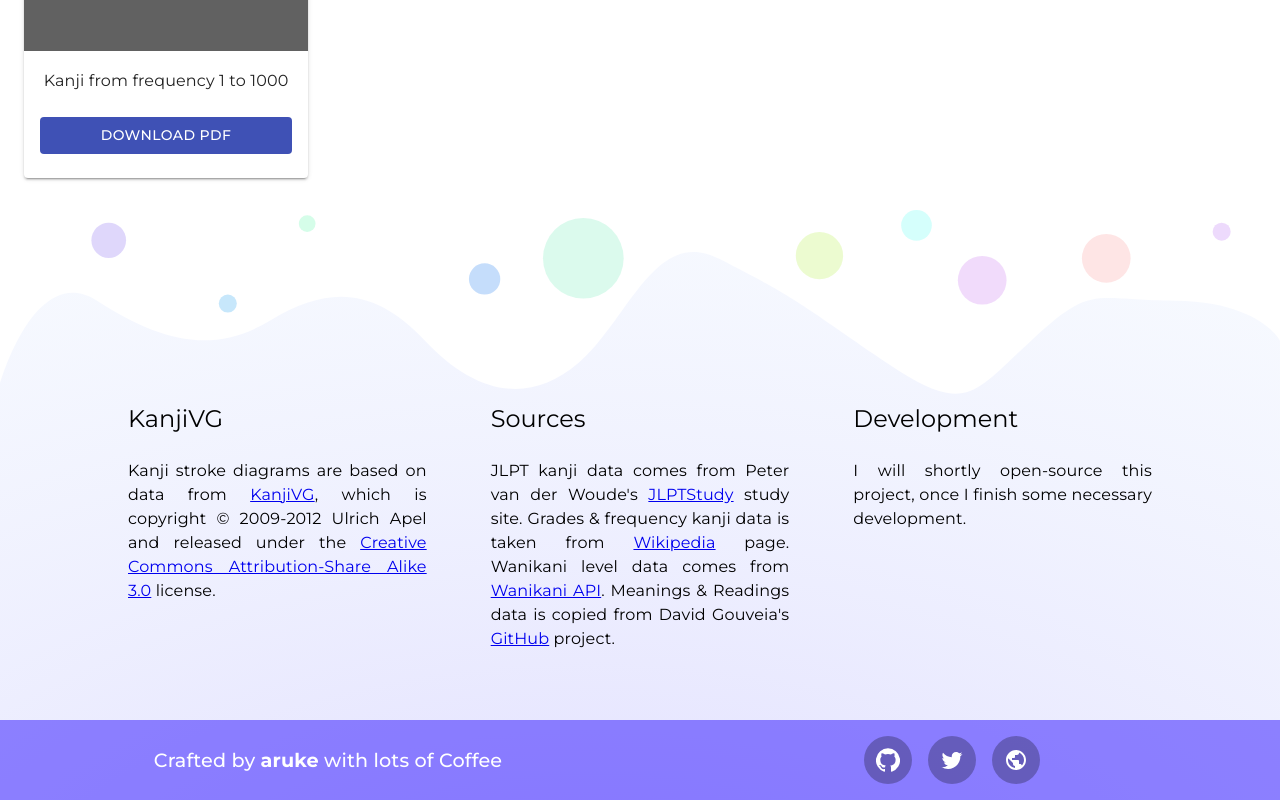
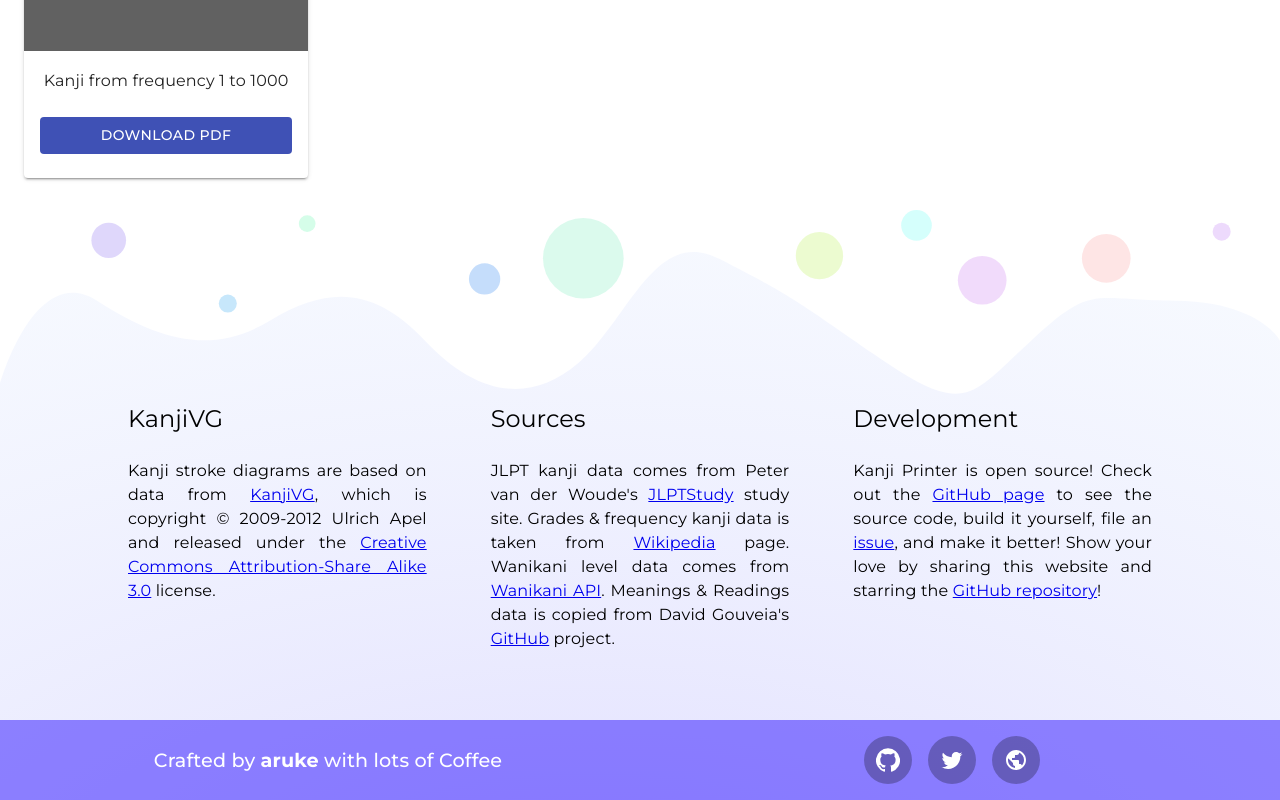
Before and after one commit to rionlabs/kanji.sh, a React (Create React App) app: page / in a window 1280 px wide. Shown: the part 7146-7946 px from the top of the page. Built offline with nearby package versions, Linux system fonts and the light colour scheme.

Commit message:
:memo: Updates development section

```diff
--- a/src/components/Acknowledgement.tsx
+++ b/src/components/Acknowledgement.tsx
@@ -81,7 +81,12 @@
                             Development
                         </Typography>
                         <Typography gutterBottom variant="body1" className={classes.textBody}>
-                            I will shortly open-source this project, once I finish some necessary development.
+                            Kanji Printer is open source! Check out the <a
+                            href="https://github.com/aruke/kanji-printer">GitHub page</a> to see the source code, build
+                            it yourself, file an <a href="https://github.com/aruke/kanji-printer/issues">issue</a>, and
+                            make it better!
+                            Show your love by sharing this website and starring the <a
+                            href="https://github.com/aruke/kanji-printer">GitHub repository</a>!
                         </Typography>
                     </Grid>
                 </Grid>
```
